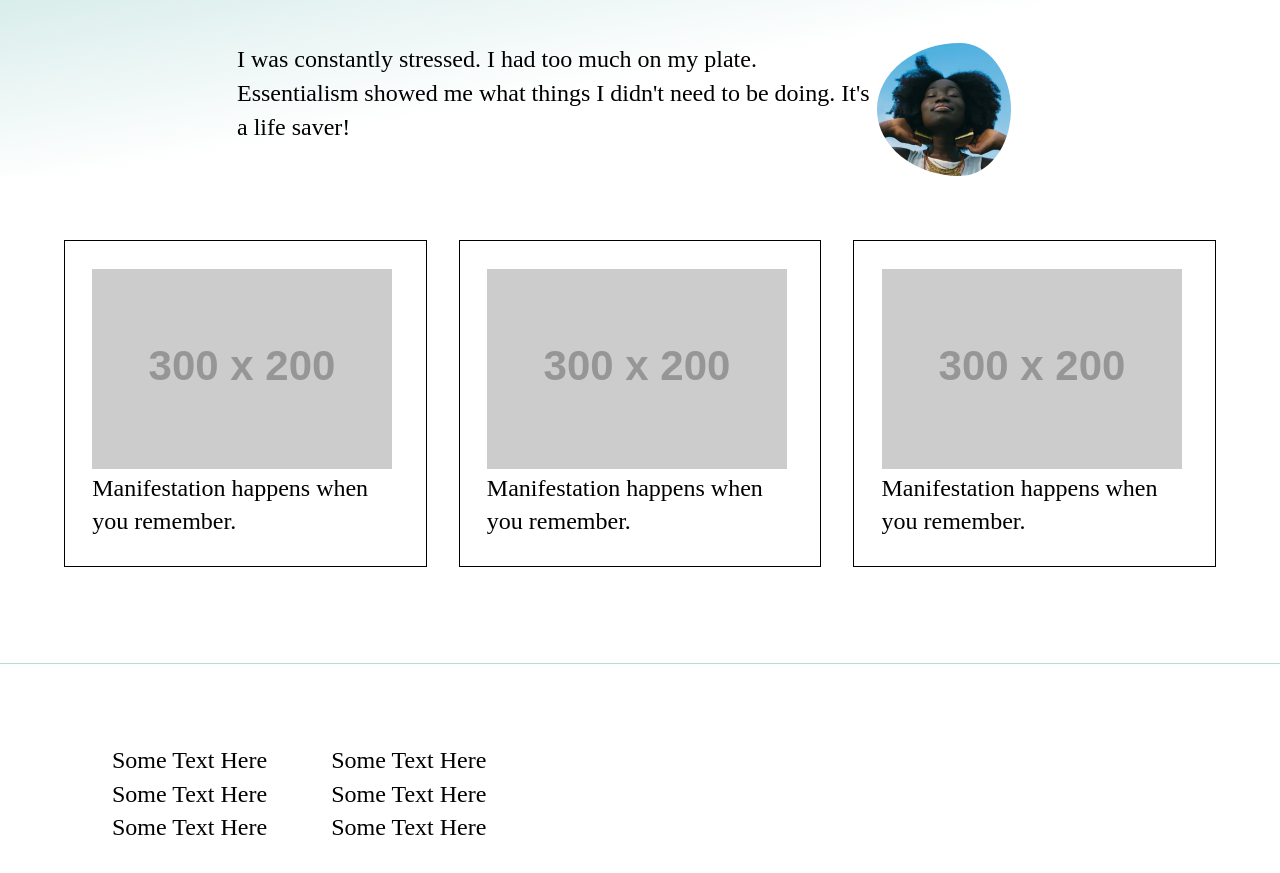
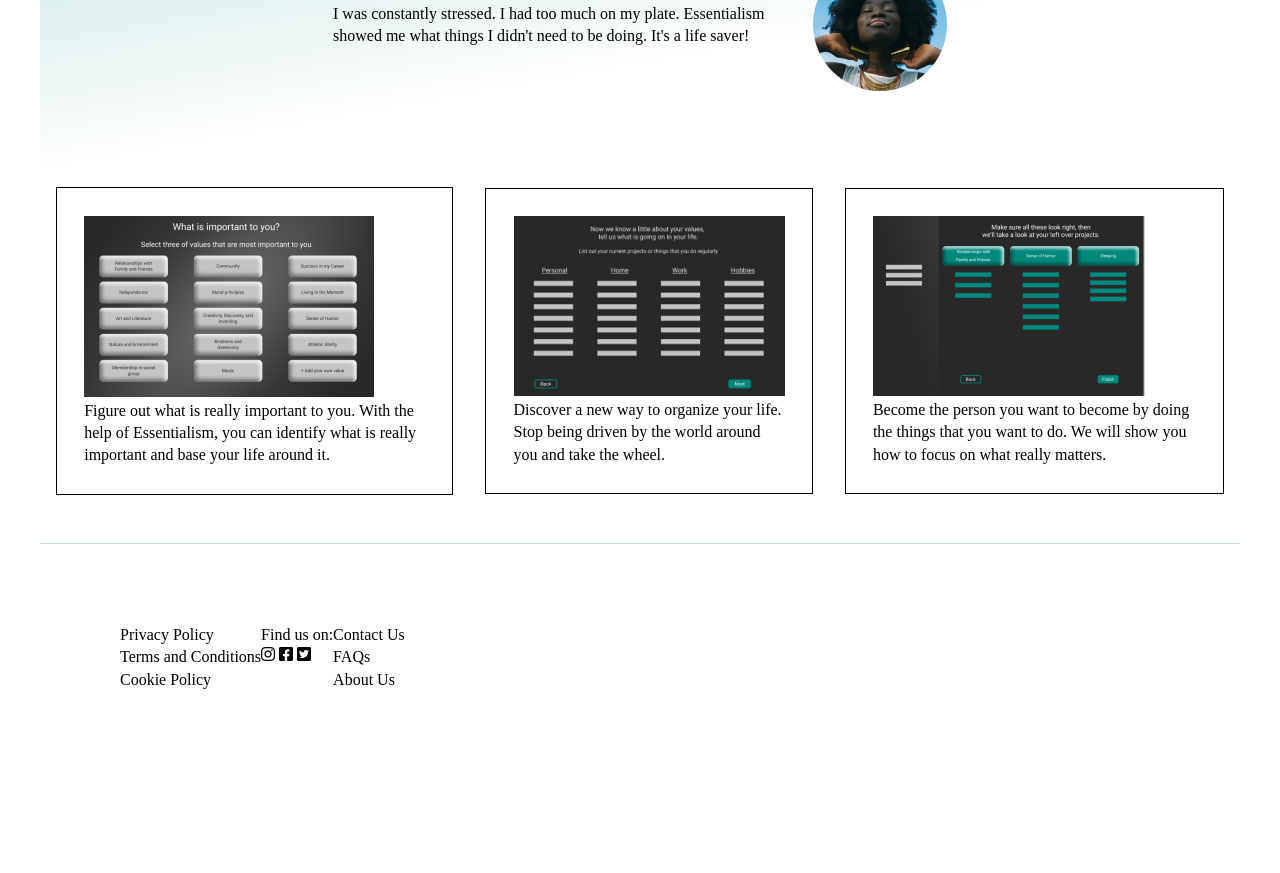
Before and after one commit to essentialism-project/ui-2, a plain HTML site: page index.html in a window 1280 px wide. Shown: the part 1905-2778 px from the top of the page. After the commit the page ends 2676 px from the top, so only its background shows below. Drawn offline with Linux system fonts and the light colour scheme; placeholder pictures from the web are drawn by us.

Commit message:
added feature and footer content

```diff
--- a/index.html
+++ b/index.html
@@ -5,7 +5,9 @@
     <meta name="viewport" content="width=device-width, initial-scale=1">
     <title>Essentialism - Landing Page</title>
     <link href="https://fonts.googleapis.com/css?family=Roboto&display=swap" rel="stylesheet">
-    <link rel="stylesheet" type="text/css" href="css/index.css">
+    <link rel="stylesheet" type="text/css" href="css/styles.css">
+    <link rel="stylesheet" type="text/css" href="https://cdnjs.cloudflare.com/ajax/libs/font-awesome/5.8.2/css/all.css">
+
 </head>
 <body>
 <div class="wrapper">
@@ -24,7 +26,7 @@
     <section class="cta">
         <article>
             <h1>Find your life meaning</h1>
-            <h2>Focus on the Essentials</h2>
+            <h2>Focus on the Essentials</h2><br>
             <div class="button">Find
             your
             values</div>
@@ -120,20 +122,20 @@
 
             <div class="fblock">
                 <div class="block">
-                    <img src="https://via.placeholder.com/300x200" alt="Sample photo">
-                    <p>Manifestation happens when you remember.</p>
+                    <img src="img/1.png" alt="Sample photo">
+                    <p>Figure out what is really important to you. With the help of Essentialism, you can identify what is really important and base your life around it.</p>
                 </div>
             </div>
             <div class="fblock">
                 <div class="block">
-                    <img src="https://via.placeholder.com/300x200" alt="Sample photo">
-                    <p>Manifestation happens when you remember.</p>
+                    <img src="img/2.png" alt="Sample photo">
+                    <p>Discover a new way to organize your life. Stop being driven by the world around you and take the wheel.</p>
                 </div>
             </div>
             <div class="fblock">
                 <div class="block">
-                    <img src="https://via.placeholder.com/300x200" alt="Sample photo">
-                    <p>Manifestation happens when you remember.</p>
+                    <img src="img/3.png" alt="Sample photo">
+                    <p>Become the person you want to become by doing the things that you want to do. We will show you how to focus on what really matters.</p>
                 </div>
             </div>
 
@@ -141,15 +143,21 @@
     </section>
 
     <footer>
-        <div class="footCol">
-            <p>Some Text Here</p>
-            <p>Some Text Here</p>
-            <p>Some Text Here</p>
+        <div class="footLeft">
+            <p>Privacy Policy</p>
+            <p>Terms and Conditions</p>
+            <p>Cookie Policy</p>
         </div>
-        <div class="footCol">
-            <p>Some Text Here</p>
-            <p>Some Text Here</p>
-            <p>Some Text Here</p>
+        <div class="footCtr">
+            <p>Find us on:</p>
+            <i class="fab fa-instagram" aria-hidden="true"></i>
+            <i class="fab fa-facebook-square" aria-hidden="true"></i>
+            <i class="fab fa-twitter-square"></i>
+        </div>
+        <div class="footRight">
+            <p>Contact Us</p>
+            <p>FAQs</p>
+            <p>About Us</p>
         </div>
 
     </footer>
--- a/less/global.less
+++ b/less/global.less
@@ -1,9 +1,7 @@
-
-
 .wrapper {
     display: flex;
     flex-direction: column;
-       max-width: 1280px;
+    max-width: 75rem;
     margin: auto;
 }
 
@@ -27,18 +25,6 @@ h3 {
     line-height: 64px;
 }
 
-h4 {
-    font-size: 18px;
-    line-height: 2;
-}
-
-h6 {
-    font-size: 14px;
-    font-style: italic;
-    line-height: 1.8;
-}
-
-
 button {
     background: #00897B;
     border-radius: 10px;
@@ -46,6 +32,6 @@ border-radius: 10px;
 }
 
 p {
-   font-size: 24px;
+    font-size: 16px;
     line-height: 1.4;
 }
--- a/less/main-content.less
+++ b/less/main-content.less
@@ -1,16 +1,13 @@
-
-
+/** gooney**/
 /** Call to Action section **/
-
 .cta {
     background: radial-gradient(698.36px at 50% 50%, #6D6D6D 0%, #363636 59.63%, #282828 100%);
     color: white;
-    padding:  10%;
+    padding: 10%;
     display: flex;
     margin: auto;
     width: 80%;
 }
-
 .button {
     background: #00897B;
     border: none;
@@ -19,9 +16,8 @@
     font-size: 24px;
     line-height: 30px;
     text-align: center;
-  padding-bottom: 2rem;
+
 }
-
 .form-btn {
     background: #00897B;
     border: none;
@@ -30,64 +26,49 @@
     font-size: 24px;
     line-height: 30px;
     text-align: center;
-  padding-bottom: 2rem;
+    padding-below: 2rem;
 }
-
 .cta .button {
     width: 33%;
 }
-
-.form-btn {
-
-}
-
 .smaller {
     font-size: 8px;
     line-height: 9px;
 }
-
 .cta-img {
-    width: 100%
+    width: 100%;
 }
 /* larger screen */
-@media screen and (min-width: 30rem) {
-
-}
 aside fieldset {
     background: #FFFFFF;
     border: 5px solid #C4C4C4;
     border-radius: 15px;
     padding: 4rem 2rem;
     margin-top: 12rem;
-color:black;
+    color: black;
 }
-
-
 /*********** Testimonials *********/
-
 .testimonials {
     background: linear-gradient(170deg, #B8DEDA 13.24%, rgba(184, 222, 218, 0) 67.59%);
 }
-
 .quote {
     display: flex;
     margin: auto;
     justify-content: center;
     padding-top: 5rem;
+    align-items: center;
+}
+.quote p {
+    width: 40%;
+    line-height: 1.4;
 }
 
-.quote p {
-    width: 50%;
-    line-height: 1.4;
-    font-size: 24px;
+.quote.top-quote p {
+    padding-left: 2rem;
 }
-
 .avatar {
     border-radius: 50%;
-padding-right: 2rem;
 }
-
-
 /************ Features ************/
 .features {
     display: flex;
@@ -97,7 +78,6 @@ padding-right: 2rem;
     align-content: center;
     padding: 3rem;
 }
-
 .block {
     align-items: center;
     align-content: center;
```
Also changed, not shown: about.html (+1 -11 lines), css/index.css, css/styles.css, img/1.png (added), img/2.png (added), img/3.png (added), less/global.css, less/index.css, less/main-content.css, 2 other files. Lines whose indentation alone changed are shown as unchanged.
